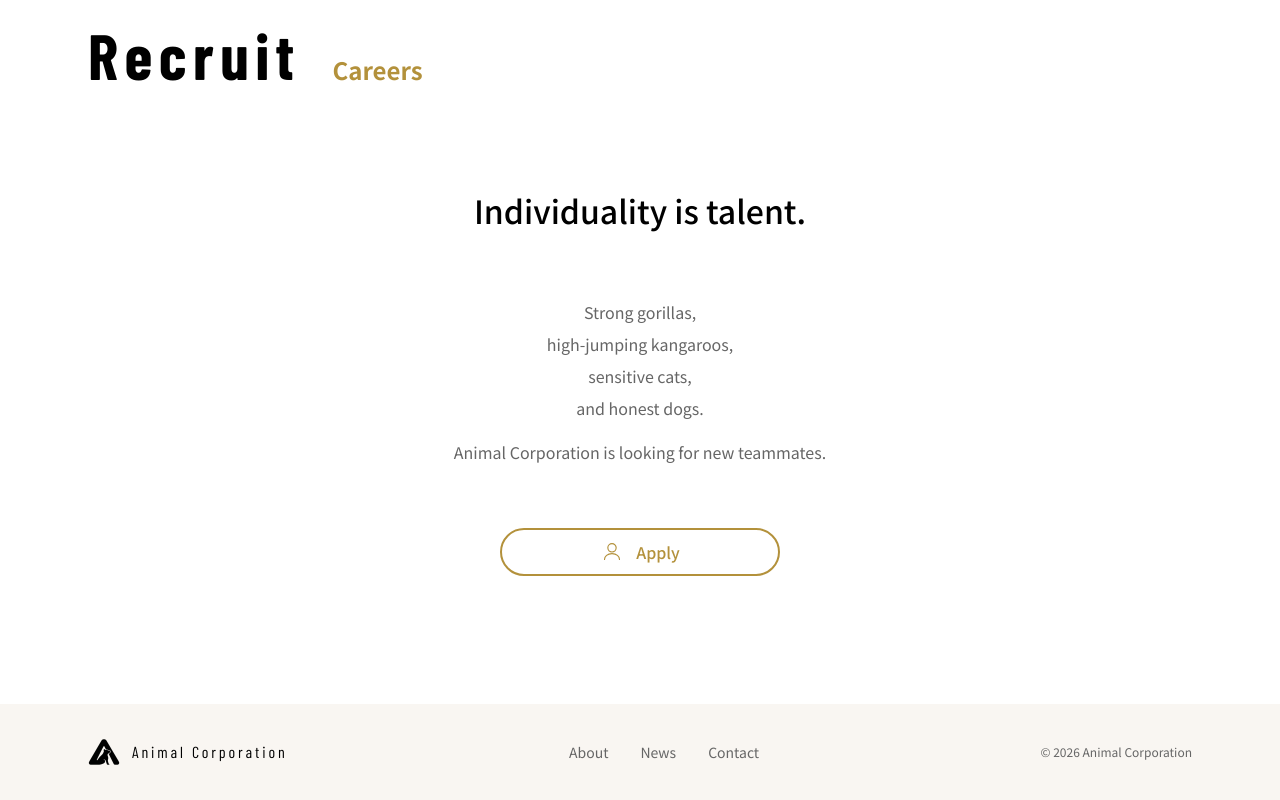
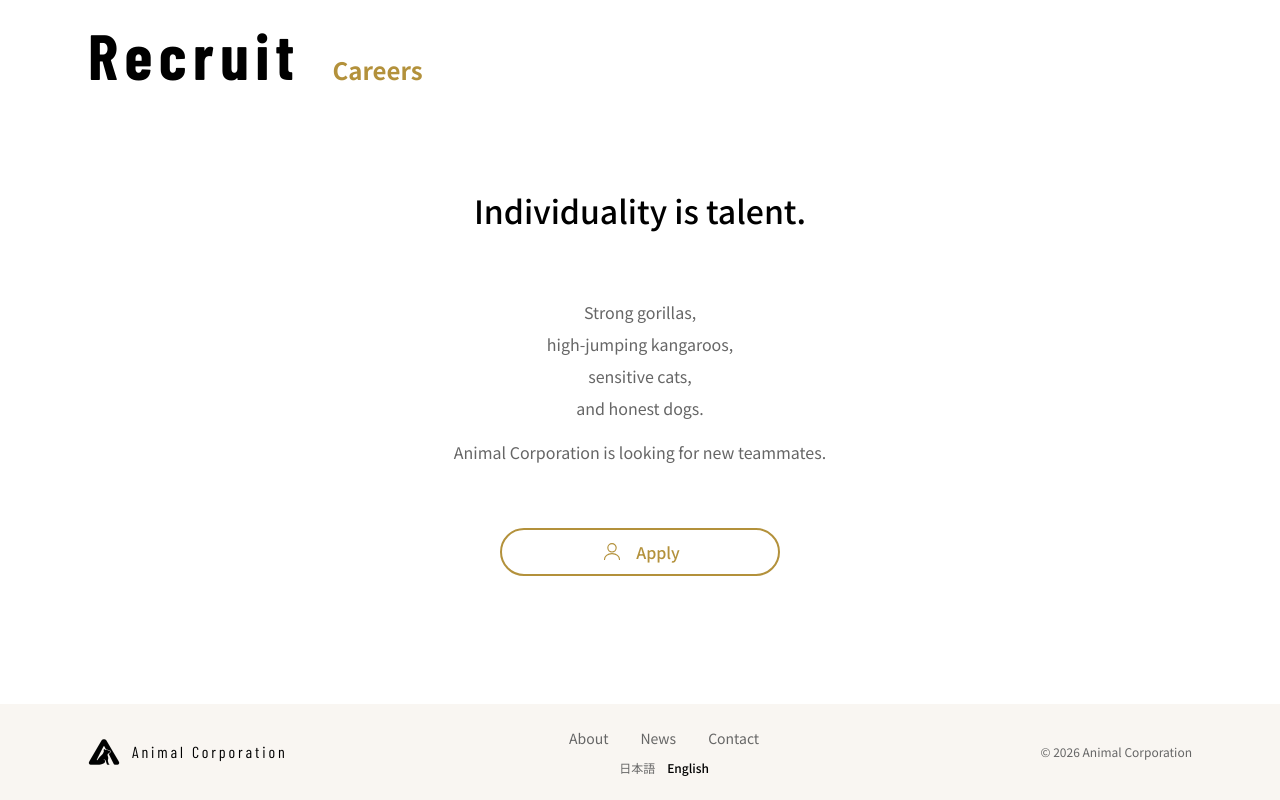
Before and after one commit to hamltail/corporate-site-demo, a Next.js app: page / in a window 1280 px wide. Shown: the part 5771-6571 px from the top of the page. Built offline with nearby package versions, Linux system fonts and the light colour scheme; no server answers.

Commit message:
言語切り替え機能を追加

```diff
--- a/components/Footer.tsx
+++ b/components/Footer.tsx
@@ -3,6 +3,7 @@ import Link from "next/link";
 import { useTranslations } from "next-intl";
 
 import Container from "@/components/Container";
+import LanguageSwitcher from "@/components/LanguageSwitcher";
 
 export default function Footer() {
   const t = useTranslations("Footer");
@@ -24,6 +25,7 @@ export default function Footer() {
           </span>
         </Link>
 
+        <div className="flex flex-col items-center gap-3">
           <nav aria-label={t("navigation")}>
             <ul className="text-muted flex flex-col items-center gap-4 text-sm lg:flex-row lg:gap-8">
               <li>
@@ -46,6 +48,9 @@ export default function Footer() {
             </ul>
           </nav>
 
+          <LanguageSwitcher />
+        </div>
+
         <p className="text-muted text-xs">© 2026 Animal Corporation</p>
       </Container>
     </footer>
--- /dev/null
+++ b/components/LanguageSwitcher.tsx
@@ -0,0 +1,64 @@
+"use client";
+
+import { useLocale } from "next-intl";
+import { useRouter } from "next/navigation";
+import { useTransition } from "react";
+
+import { setLocale } from "@/lib/locale";
+
+const locales = [
+  {
+    value: "ja",
+    label: "日本語",
+  },
+  {
+    value: "en",
+    label: "English",
+  },
+] as const;
+
+export default function LanguageSwitcher() {
+  const locale = useLocale();
+  const router = useRouter();
+  const [isPending, startTransition] = useTransition();
+
+  const handleLocaleChange = (nextLocale: "ja" | "en") => {
+    if (nextLocale === locale) {
+      return;
+    }
+
+    startTransition(async () => {
+      await setLocale(nextLocale);
+      router.refresh();
+    });
+  };
+
+  return (
+    <div
+      role="group"
+      aria-label="Language"
+      className="text-muted flex items-center gap-3 text-xs"
+    >
+      {locales.map(({ value, label }) => {
+        const isActive = locale === value;
+
+        return (
+          <button
+            key={value}
+            type="button"
+            aria-pressed={isActive}
+            disabled={isPending}
+            onClick={() => handleLocaleChange(value)}
+            className={`transition-colors ${
+              isActive
+                ? "text-foreground font-medium"
+                : "hover:text-foreground cursor-pointer"
+            }`}
+          >
+            {label}
+          </button>
+        );
+      })}
+    </div>
+  );
+}
--- a/i18n/request.ts
+++ b/i18n/request.ts
@@ -1,13 +1,19 @@
-import { headers } from "next/headers";
+import { cookies, headers } from "next/headers";
 import { getRequestConfig } from "next-intl/server";
 
 export default getRequestConfig(async () => {
+  const cookieStore = await cookies();
+  const savedLocale = cookieStore.get("NEXT_LOCALE")?.value;
+
   const requestHeaders = await headers();
   const acceptLanguage = requestHeaders.get("accept-language");
 
   const preferredLanguage = acceptLanguage?.split(",")[0]?.trim().toLowerCase();
 
-  const locale = preferredLanguage?.startsWith("ja") ? "ja" : "en";
+  const browserLocale = preferredLanguage?.startsWith("ja") ? "ja" : "en";
+
+  const locale =
+    savedLocale === "ja" || savedLocale === "en" ? savedLocale : browserLocale;
 
   return {
     locale,
--- /dev/null
+++ b/lib/locale.ts
@@ -0,0 +1,13 @@
+"use server";
+
+import { cookies } from "next/headers";
+
+export async function setLocale(locale: "ja" | "en") {
+  const cookieStore = await cookies();
+
+  cookieStore.set("NEXT_LOCALE", locale, {
+    path: "/",
+    maxAge: 60 * 60 * 24 * 365,
+    sameSite: "lax",
+  });
+}
```
Also changed, not shown: tests/visual.spec.ts-snapshots/animal-corporation-chromium-ja-darwin.png, 1 other file (tests, documents, lock files or other folders). Lines whose indentation alone changed are shown as unchanged.
